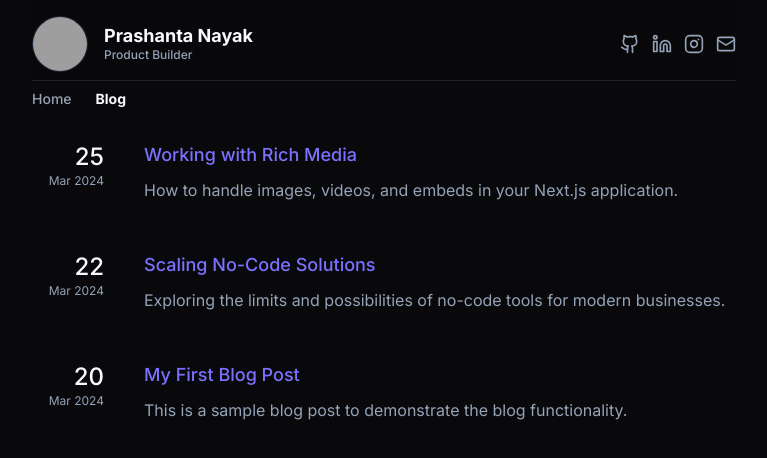
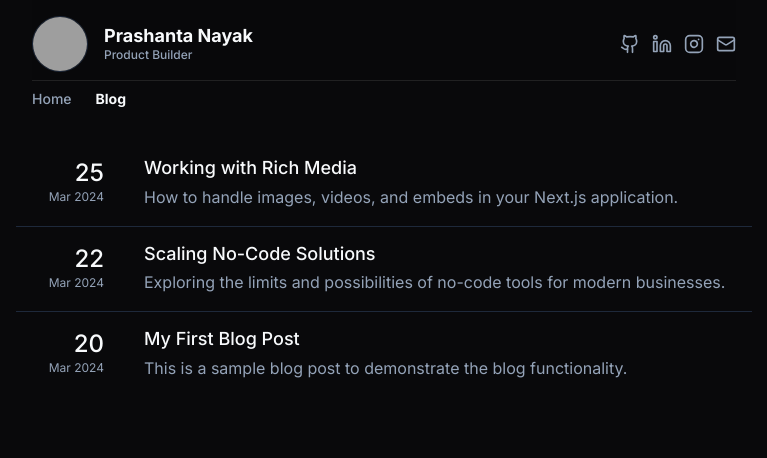
Before and after one commit to urperfectdude/prashanta-is-a-dev, a Next.js app: page /blog in a window 1280 px wide. Shown: the top 458 px of the page, without its empty margins (256-1023 px from the left). Built offline with nearby package versions, Linux system fonts and the light colour scheme; no server answers; grey boxes are pictures that could not be loaded; a web font is replaced by a local one.

Commit message:
style: update blog list layout, gaps, and separators

```diff
--- a/app/blog/page.tsx
+++ b/app/blog/page.tsx
@@ -5,21 +5,22 @@ export default function BlogIndex() {
   const posts = getAllPosts()
 
   return (
-    <main className="space-y-12">
-      {posts.map((post) => {
+    <main className="flex flex-col gap-0">
+      {posts.map((post, index) => {
         const date = new Date(post.date)
         const day = date.getDate().toString().padStart(2, '0')
         const monthYear = date.toLocaleDateString('en-GB', { month: 'short', year: 'numeric' })
+        const isLast = index === posts.length - 1
 
         return (
           <Link key={post.slug} href={`/blog/${post.slug}`} className="group block">
-            <div className="flex gap-6 md:gap-10 items-start">
+            <div className={`flex gap-6 md:gap-10 items-start transition-colors hover:bg-muted/50 active:bg-muted/50 py-4 px-4 -mx-4 rounded-none border-border ${!isLast ? 'border-b' : ''}`}>
               <div className="flex flex-col items-end shrink-0 w-[4.5rem] pt-1">
                 <span className="text-2xl font-serif font-medium leading-none">{day}</span>
                 <span className="text-xs text-muted-foreground text-right mt-1">{monthYear}</span>
               </div>
-              <div className="flex flex-col space-y-2">
-                <h2 className="text-lg font-medium text-[#7c71ff] group-hover:text-[#7c71ff]/80 transition-colors">
+              <div className="flex flex-col gap-1">
+                <h2 className="text-lg font-medium leading-tight text-foreground group-hover:text-primary transition-colors">
                   {post.title}
                 </h2>
                 <p className="text-muted-foreground leading-relaxed line-clamp-2">
```
